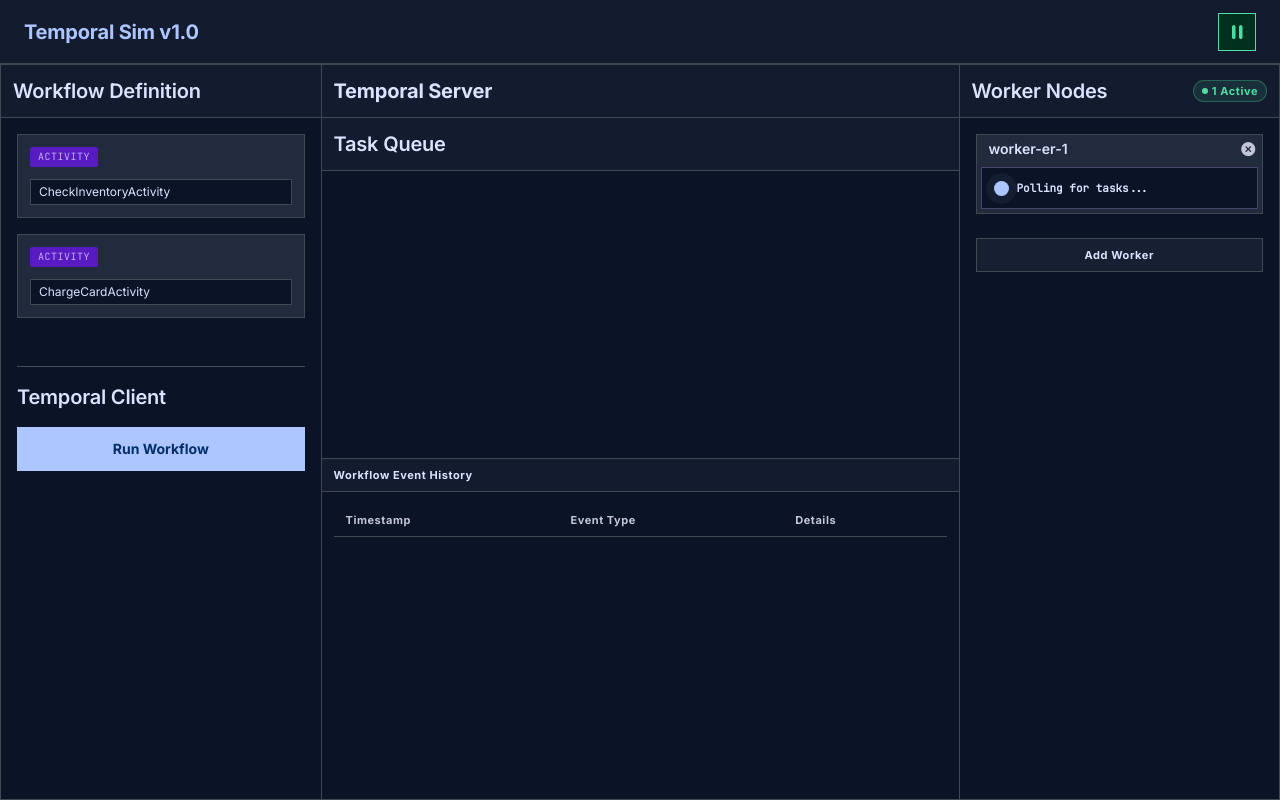
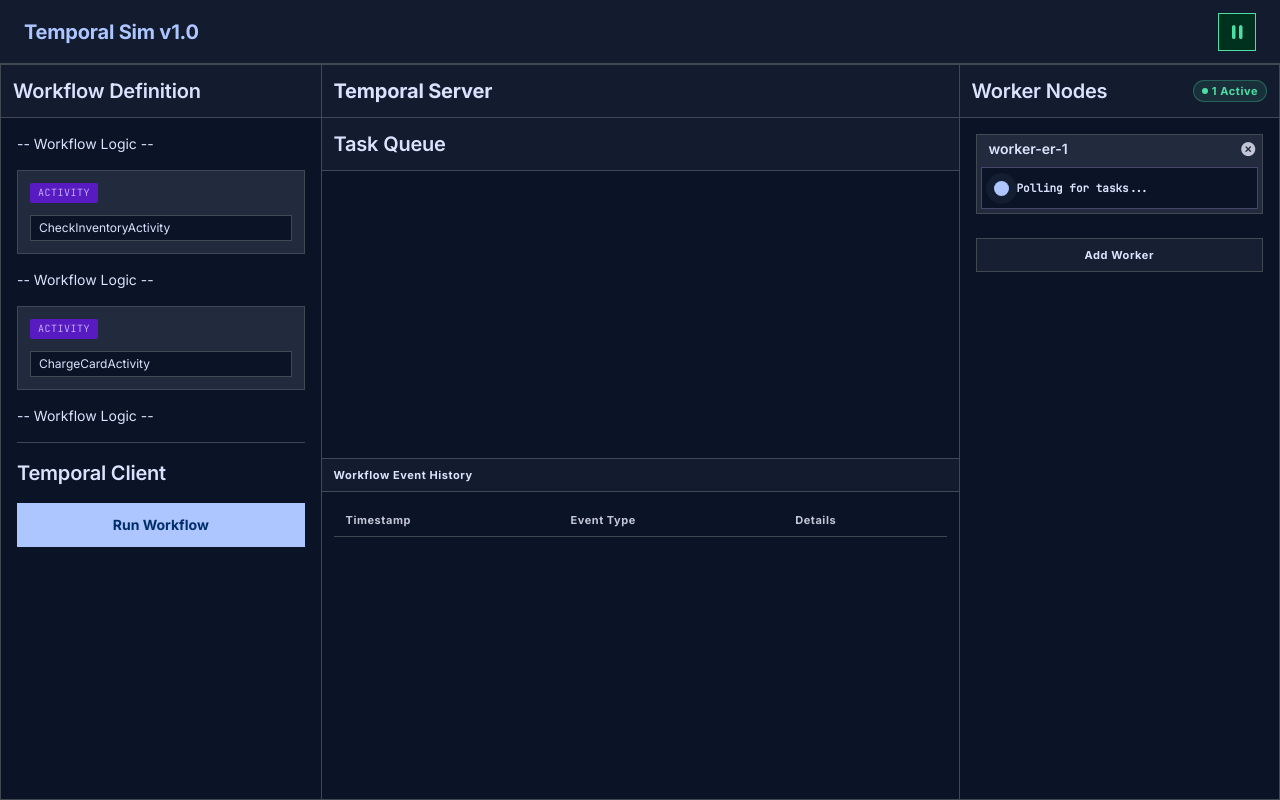
Before and after one commit to jawight/temporal-sim, a React (Vite) app: page / in a window 1280 px wide. Built offline with nearby package versions, Linux system fonts and the light colour scheme.

Commit message:
feat: Add logic placeholder in workflow definition

```diff
--- a/src/components/Client/TemporalClient.tsx
+++ b/src/components/Client/TemporalClient.tsx
@@ -12,7 +12,9 @@ export const TemporalClient: React.FC = () => {
         <h2 className="font-headline-md text-headline-md text-on-surface">Workflow Definition</h2>
       </div>
       <div className="p-4 flex flex-col gap-4">
+        <p className='justify-center'>-- Workflow Logic --</p>
         {workflowSteps.map(step => (
+          <>
           <div key={step.id} className="bg-surface-container-high border border-outline-variant rounded-DEFAULT p-3 flex flex-col gap-3">
             <div className="flex justify-between items-center">
               <TaskTypeBadge taskType={step.type} />
@@ -24,8 +26,10 @@ export const TemporalClient: React.FC = () => {
               onChange={(e) => dispatch({ type: 'UPDATE_STEP_NAME', stepId: step.id, name: e.target.value })}
             />
           </div>
+          <p className='justify-center'>-- Workflow Logic --</p>
+          </>
         ))}
-        <div className="mt-8 pt-4 border-t border-outline-variant flex flex-col gap-2">
+        <div className="pt-4 border-t border-outline-variant flex flex-col gap-2">
           <h2 className="font-headline-md text-headline-md text-on-surface mb-2">Temporal Client</h2>
           <button
             onClick={() => dispatch({ type: 'RUN_WORKFLOW', timestamp: new Date().toLocaleTimeString() })}
```
